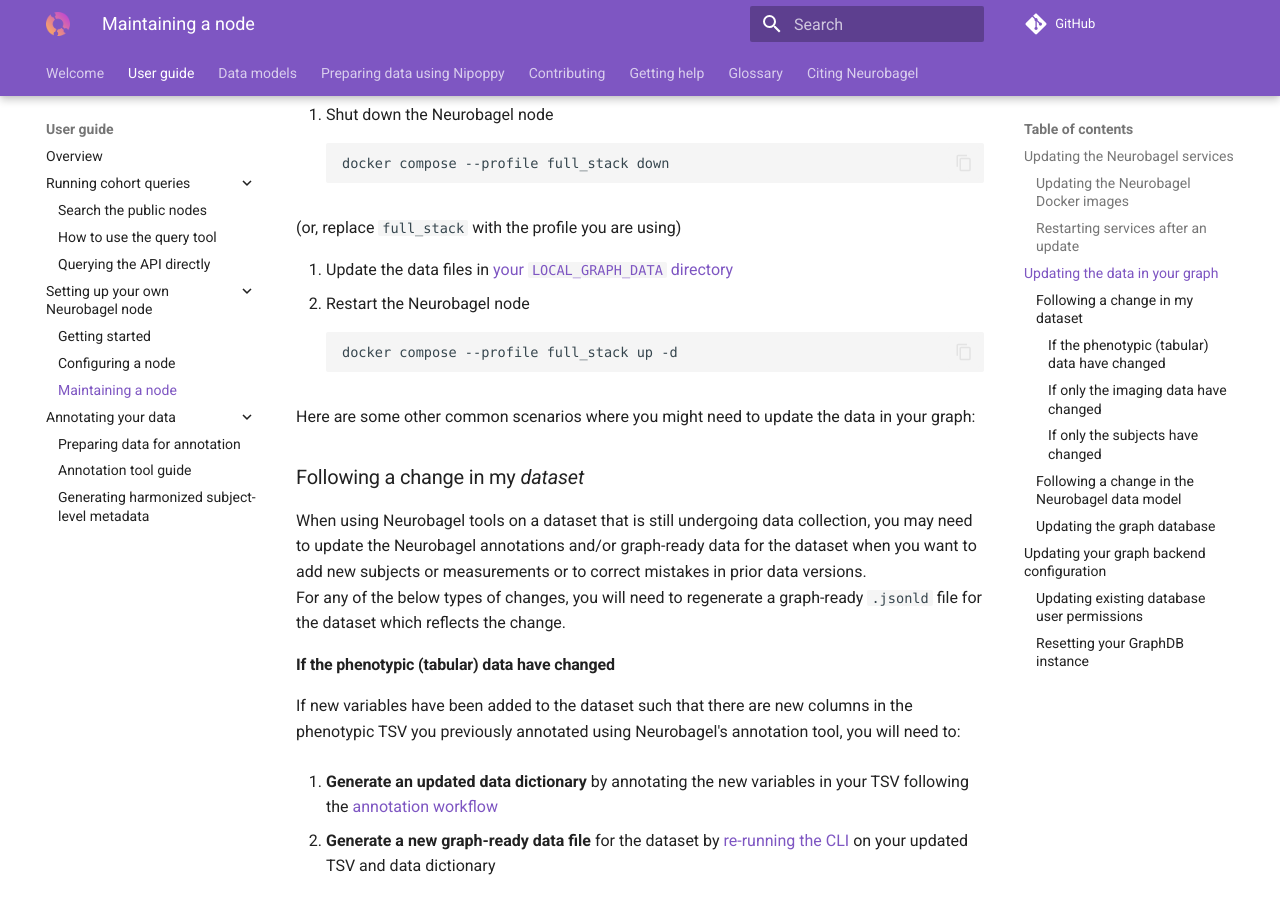
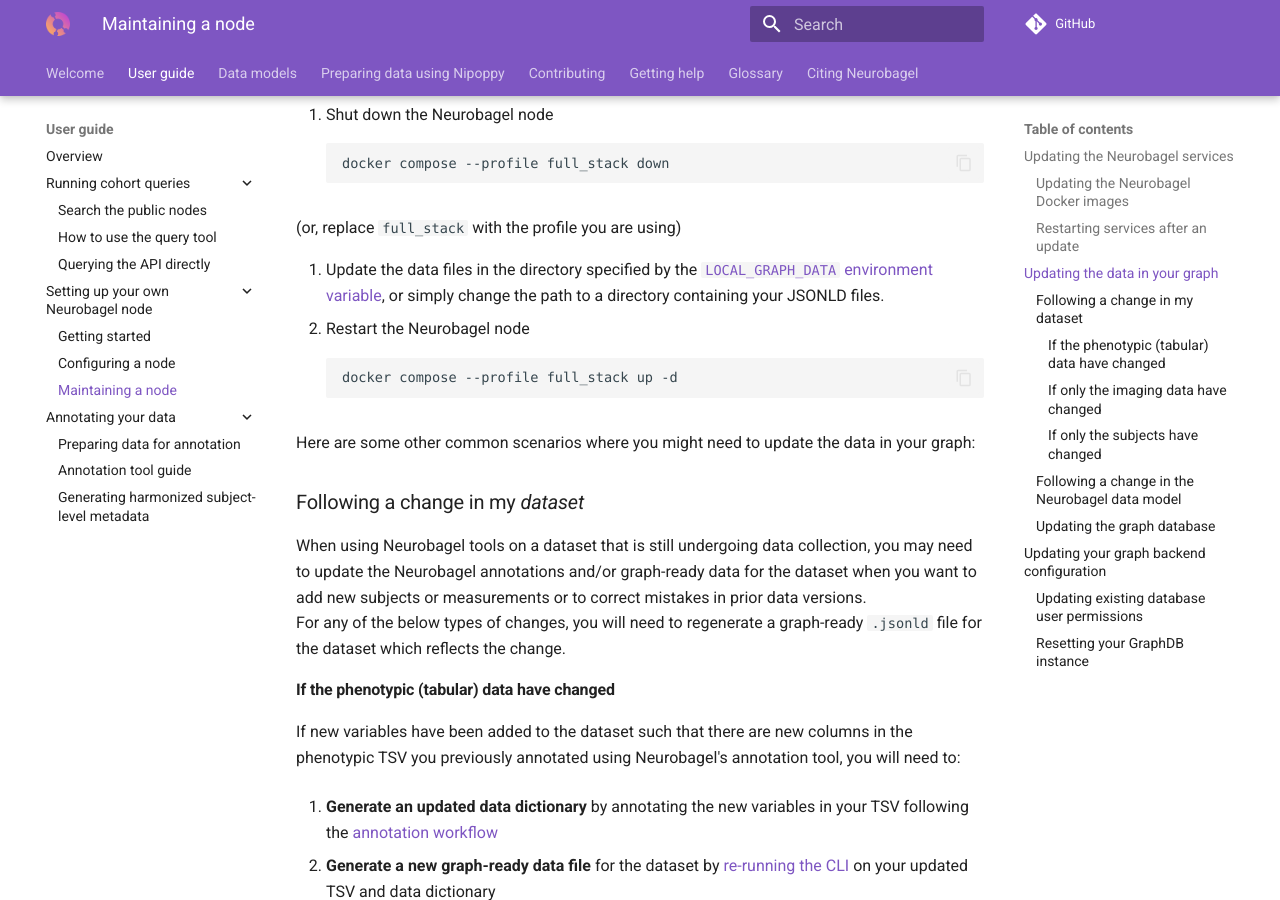
Before and after one commit to neurobagel/documentation, an MkDocs documentation site: the page built from docs/maintaining.md, in a window 1280 px wide and 900 px high, scrolled down 1786 px. Built offline with MkDocs 1.6.1 and Material for MkDocs 9.7.7, drawn with Linux system fonts in a browser that asks for light colours; comment, search, counter and statistics services are not loaded.

Commit message:
Update maintaining.md
Co-authored-by: Alyssa Dai <alyssa.ydai@gmail.com>

````diff
--- a/docs/maintaining.md
+++ b/docs/maintaining.md
@@ -89,7 +89,7 @@
 
    (or, replace `full_stack` with the profile you are using)
 
-2. Update the data files in [your `LOCAL_GRAPH_DATA` directory](config.md#uploading-data-to-the-graph-store)
+2. Update the data files in the directory specified by the [`LOCAL_GRAPH_DATA` environment variable](config.md#uploading-data-to-the-graph-store), or simply change the path to a directory containing your JSONLD files.
 3. Restart the Neurobagel node
 
     ```bash
````
